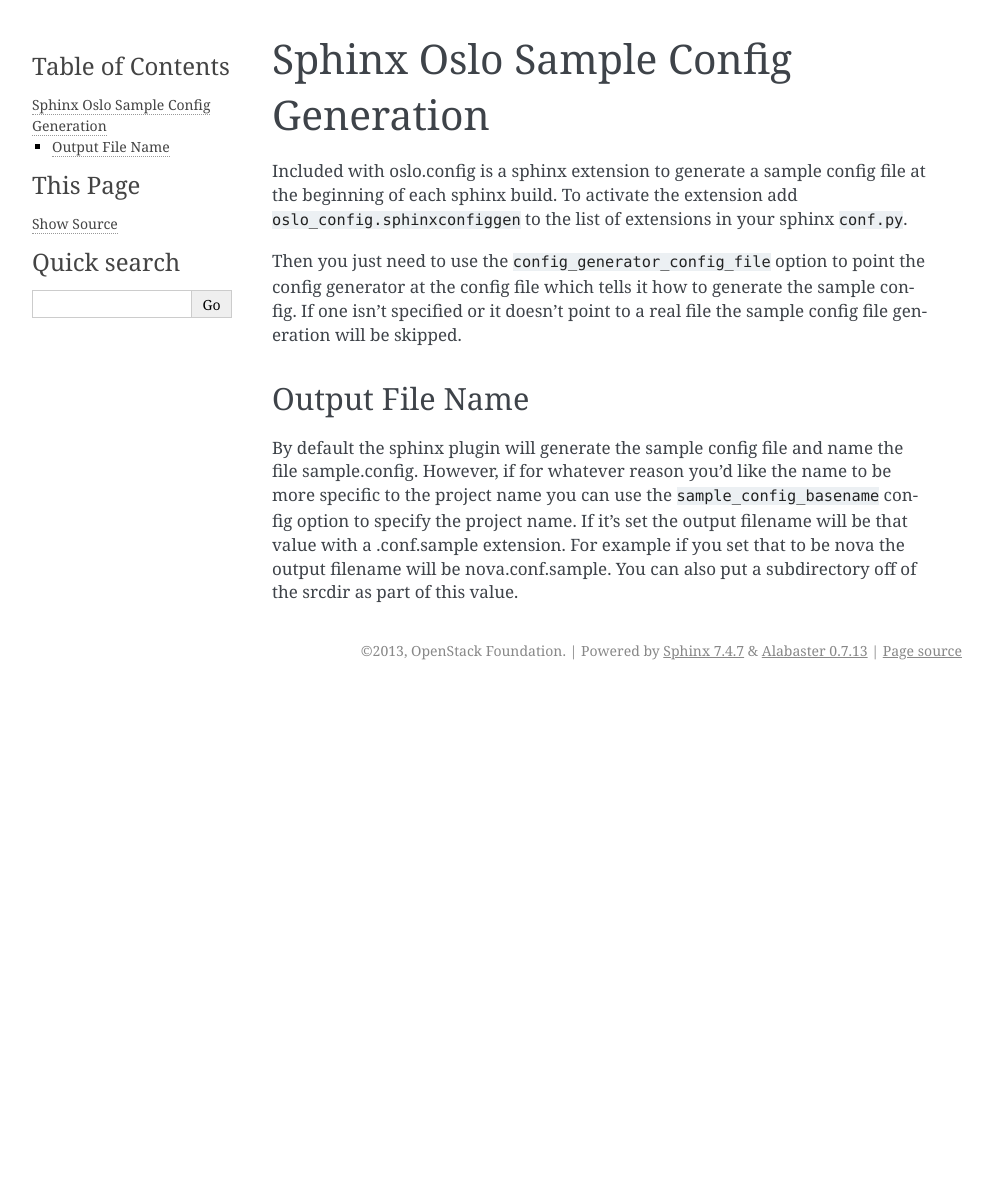
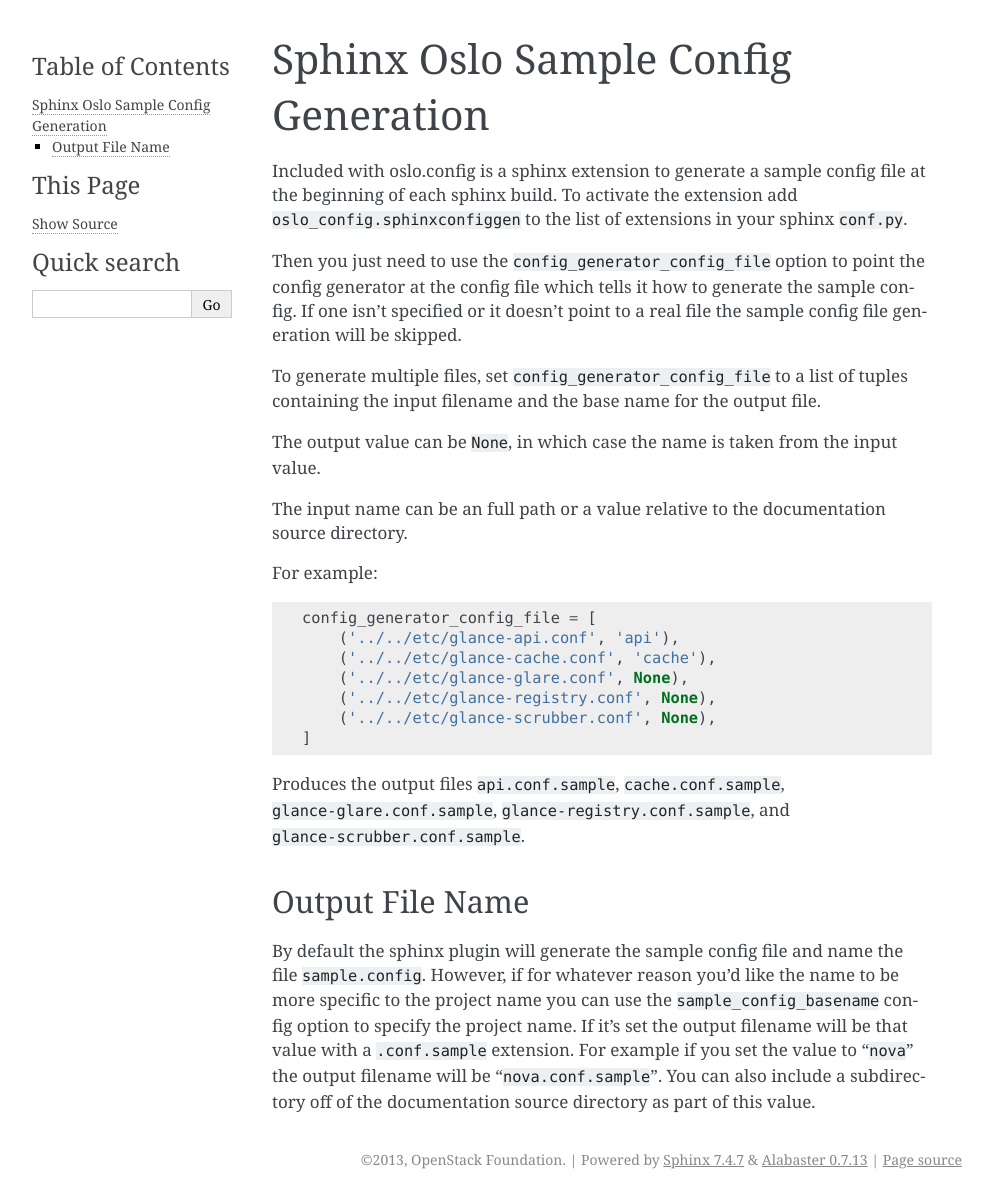
Before and after one commit to openstack/oslo.config, a Sphinx documentation site: the page built from doc/source/sphinxconfiggen.rst, in a window 1280 px wide. Shown: the whole page, without its empty margins (148-1141 px from the left). Built offline with Sphinx 7.4.7, drawn with Linux system fonts in a browser that asks for light colours; before the commit the page ends 900 px from its top, so only the background shows below that.

Commit message:
update docs for sphinxconfiggen
We landed the feature to let the sphinx integration work with multiple
input and output files, but we didn't update the docs for it.

Change-Id: I1ef3f91aed3bdbcfdff4f8afc5fa325b34008495
Signed-off-by: Doug Hellmann <doug@doughellmann.com>

```diff
--- a/doc/source/sphinxconfiggen.rst
+++ b/doc/source/sphinxconfiggen.rst
@@ -12,13 +12,39 @@
 sample config. If one isn't specified or it doesn't point to a real file the
 sample config file generation will be skipped.
 
+To generate multiple files, set ``config_generator_config_file`` to a
+list of tuples containing the input filename and the base name for the
+output file.
+
+The output value can be ``None``, in which case the name is taken from
+the input value.
+
+The input name can be an full path or a value relative to the
+documentation source directory.
+
+For example::
+
+  config_generator_config_file = [
+      ('../../etc/glance-api.conf', 'api'),
+      ('../../etc/glance-cache.conf', 'cache'),
+      ('../../etc/glance-glare.conf', None),
+      ('../../etc/glance-registry.conf', None),
+      ('../../etc/glance-scrubber.conf', None),
+  ]
+
+Produces the output files ``api.conf.sample``, ``cache.conf.sample``,
+``glance-glare.conf.sample``, ``glance-registry.conf.sample``, and
+``glance-scrubber.conf.sample``.
+
 Output File Name
 ----------------
 
-By default the sphinx plugin will generate the sample config file and name the
-file sample.config. However, if for whatever reason you'd like the name to be
-more specific to the project name you can use the ``sample_config_basename``
-config option to specify the project name. If it's set the output filename
-will be that value with a .conf.sample extension. For example if you set that
-to be nova the output filename will be nova.conf.sample. You can also put a
-subdirectory off of the srcdir as part of this value.
+By default the sphinx plugin will generate the sample config file and
+name the file ``sample.config``. However, if for whatever reason you'd
+like the name to be more specific to the project name you can use the
+``sample_config_basename`` config option to specify the project
+name. If it's set the output filename will be that value with a
+``.conf.sample`` extension. For example if you set the value to
+"``nova``" the output filename will be "``nova.conf.sample``". You can
+also include a subdirectory off of the documentation source directory
+as part of this value.
```
